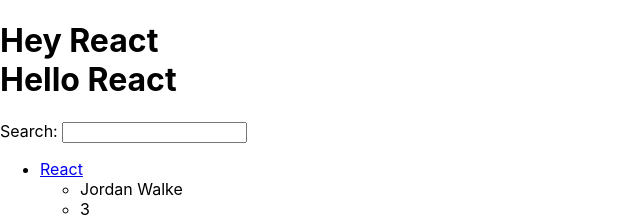
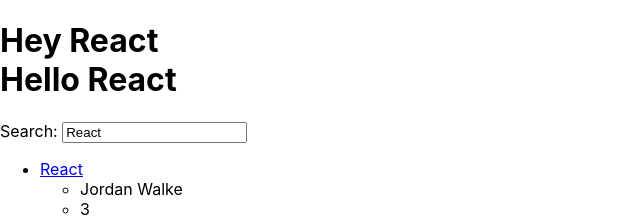
Before and after one commit to enricosuarve/hacker-stories, a React (Create React App) app: page / in a window 1280 px wide. Shown: the top 217 px of the page, without its empty margins (0-640 px from the left). Built offline with nearby package versions, Linux system fonts and the light colour scheme.

Commit message:
Got to P.85 - using react fragments

```diff
--- a/src/App.js
+++ b/src/App.js
@@ -11,16 +11,22 @@
     return title;
 }
 
-const App = () => {
-    console.log('App renders');
 
-    const [searchTerm, setSearchTerm] = React.useState(
-        localStorage.getItem('search') || 'react'
+const useStorageState = (key, initialstate) => {
+    const [value, setValue] = React.useState(
+        localStorage.getItem(key) || initialstate
     );
 
     React.useEffect(() => {
-        localStorage.setItem('search', searchTerm);
-    }, [searchTerm]);
+        localStorage.setItem(key, value);
+    }, [value, key]);
+
+    return [value, setValue]
+
+}
+
+const App = () => {
+    console.log('App renders');
 
     const stories = [
         {
@@ -42,8 +48,9 @@
         },
     ];
 
+    const [searchTerm, setSearchTerm] = useStorageState('search','React');
+
     const handleSearch = (event) => {
-        console.log('handleSearch: ' + event.target.value);
         setSearchTerm(event.target.value);
     };
 
@@ -89,16 +96,16 @@
     </li>
 )
 
-const Search = ({search, onSearch}) => (
-    <div>
+const Search = ({searchTerm, onSearch}) => (
+    <>
         <label htmlFor="search">Search: </label>
         <input
             id="search"
             type="text"
             onChange={onSearch}
-            value={search}
+            value={searchTerm}
         />
-    </div>
+    </>
 )
 
 
```
